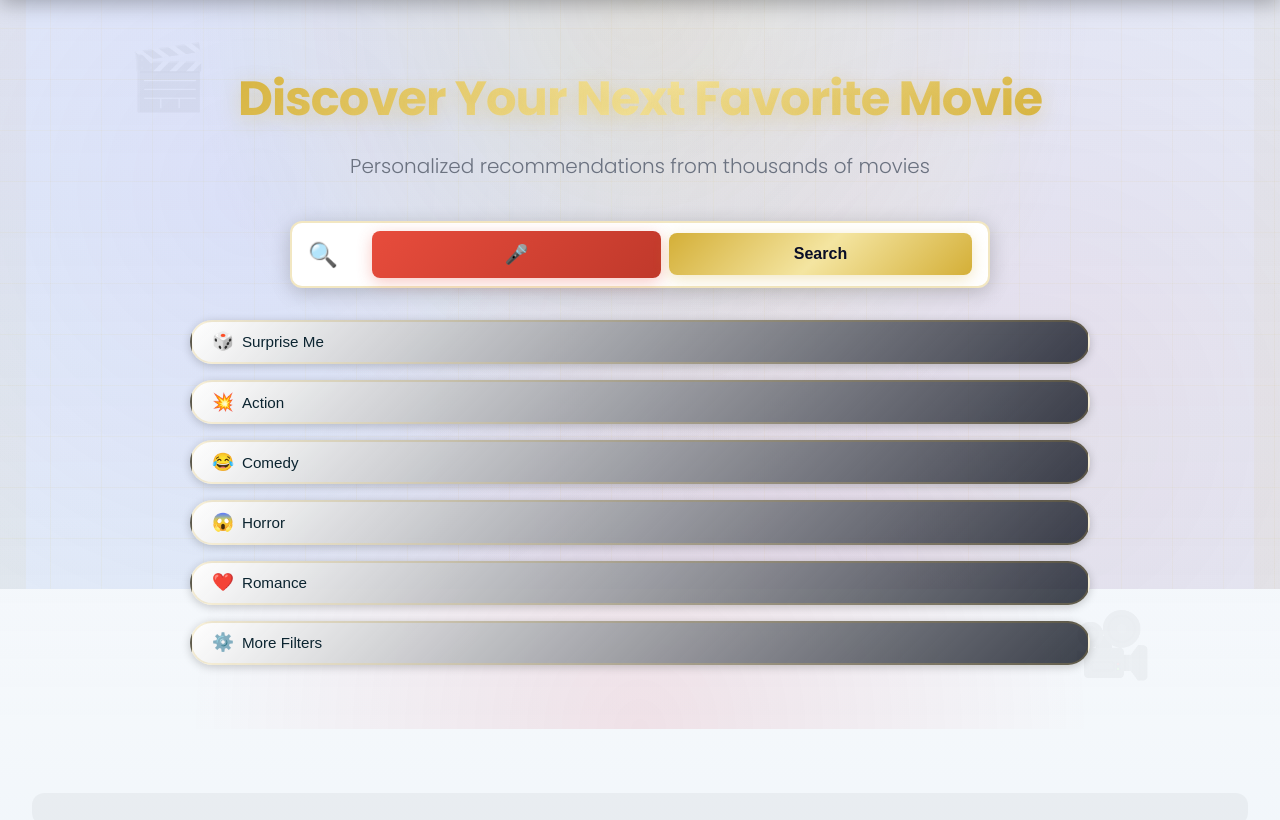
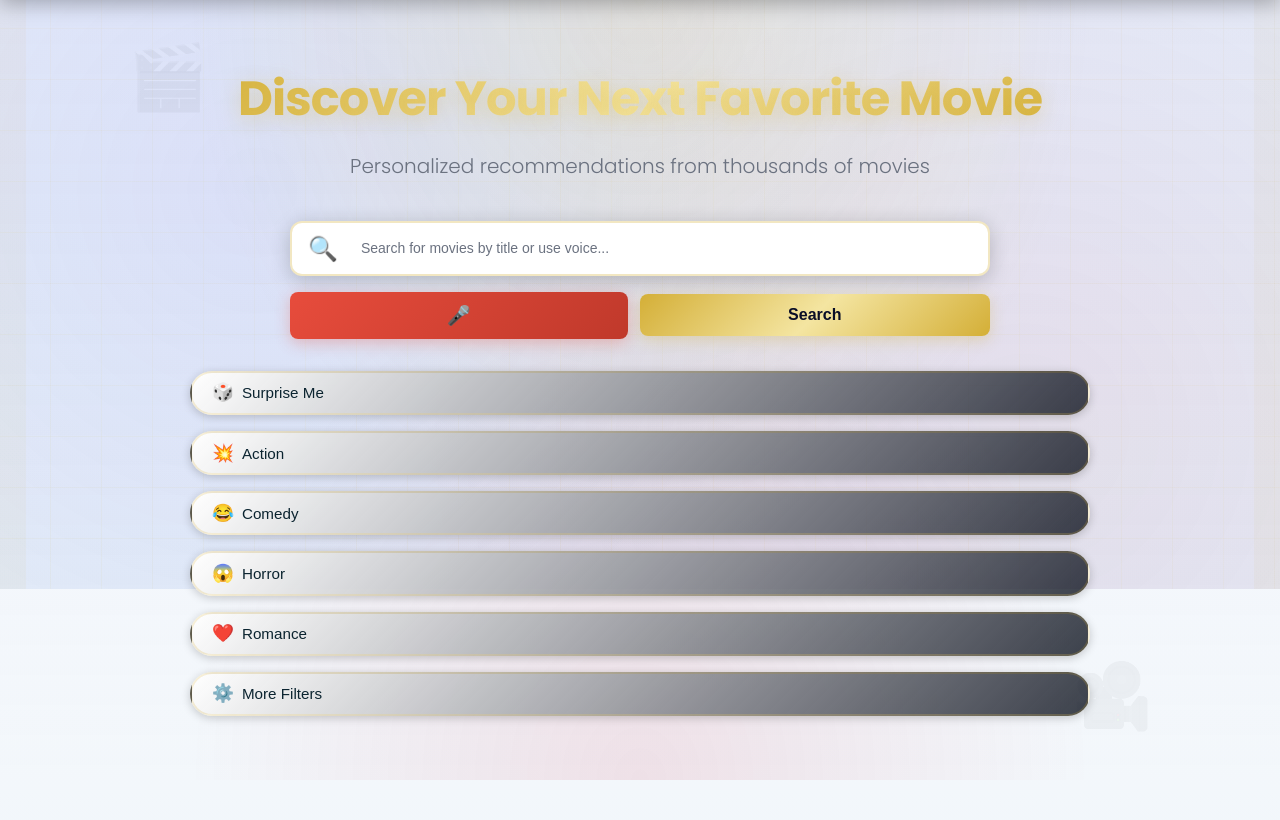
Before and after one commit to lord-vichu/movie-recommender, a Django app: page / in a window 1280 px wide. Shown: the part 211-1031 px from the top of the page. Run offline with Django 4.2, Linux system fonts and the light colour scheme; data that the repository does not hold is empty; some libraries are stand-ins or nearby versions.

Commit message:
Move search buttons below input field for better text visibility
Co-authored-by: lord-vichu <127974300+lord-vichu@users.noreply.github.com>

```diff
--- a/movies/templates/movies/index.html
+++ b/movies/templates/movies/index.html
@@ -56,6 +56,8 @@
         <div class="search-box">
           <span class="search-icon">🔍</span>
           <input id="searchTerm" type="search" placeholder="Search for movies by title or use voice..." class="search-input" />
+        </div>
+        <div class="search-buttons">
           <button id="voiceSearchBtn" class="btn-voice" title="Voice Search">
             <span class="mic-icon">🎤</span>
           </button>
--- a/static/css/style.css
+++ b/static/css/style.css
@@ -303,6 +303,8 @@ body[data-theme="light"] .main-nav{
 /* Search Container */
 .search-container{
   margin-bottom: 2rem;
+  max-width: 700px;
+  margin: 0 auto 2rem;
 }
 
 .search-box{
@@ -312,16 +314,22 @@ body[data-theme="light"] .main-nav{
   border: 2px solid rgba(212, 175, 55, 0.3);
   border-radius: 12px;
   padding: 0.5rem 1rem;
-  max-width: 700px;
-  margin: 0 auto;
   transition: all 0.3s ease;
   box-shadow: 0 4px 20px rgba(0, 0, 0, 0.2);
+  margin-bottom: 1rem;
 }
 
 .search-box:focus-within{
   border-color: var(--cinema-gold);
   box-shadow: 0 0 0 4px rgba(212, 175, 55, 0.2), 0 8px 30px rgba(0, 0, 0, 0.3);
   transform: translateY(-2px);
+}
+
+.search-buttons{
+  display: flex;
+  gap: 0.75rem;
+  justify-content: center;
+  align-items: center;
 }
 
 .search-icon{
@@ -393,7 +401,6 @@ body[data-theme="light"] .main-nav{
   font-size: 1.2rem;
   transition: all 0.3s ease;
   box-shadow: 0 4px 15px rgba(231, 76, 60, 0.3);
-  margin-right: 0.5rem;
   display: flex;
   align-items: center;
   justify-content: center;
```
